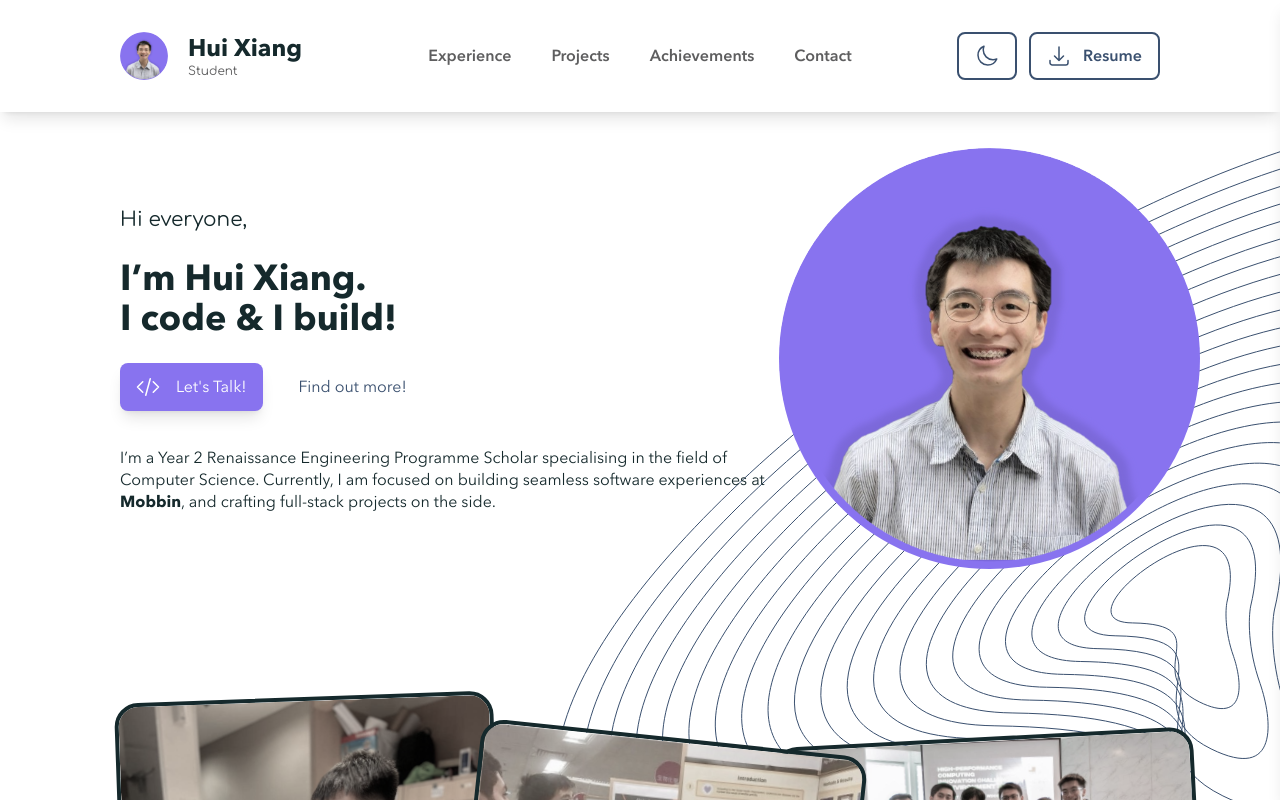
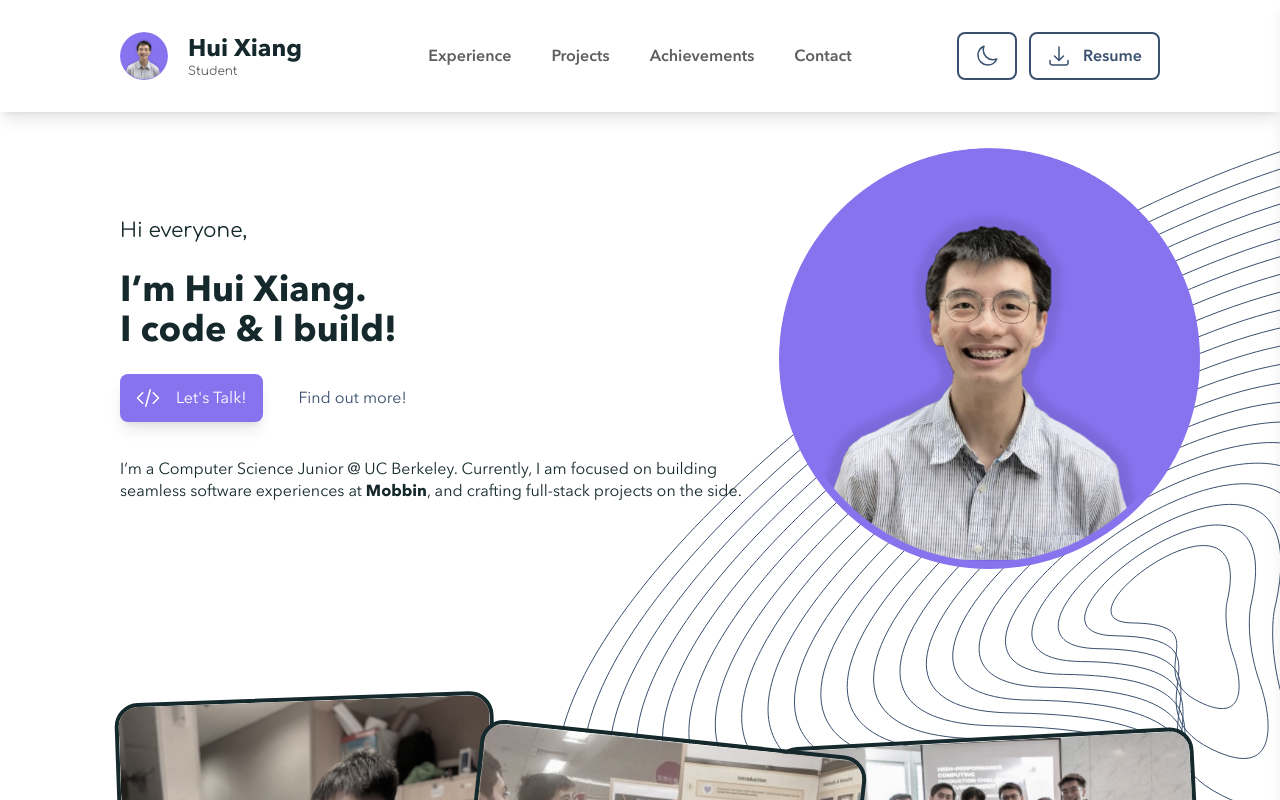
Before and after one commit to chayhuixiang/chayhuixiang-portfolio, a Next.js app: page / in a window 1280 px wide. Shown: the top 800 px of the page. Built offline with nearby package versions, Linux system fonts and the light colour scheme.

Commit message:
Feat: Update information

```diff
--- a/app/head.tsx
+++ b/app/head.tsx
@@ -1,8 +1,7 @@
 export default function Head() {
   const seo = {
     title: "Chay Hui Xiang",
-    description:
-      "Chay Hui Xiang is a Year 2 Renaissance Engineering Programme Scholar specialising in the field of Computer Science.",
+    description: "Chay Hui Xiang is a Computer Science Junior @ UC Berkeley.",
     image: "https://chayhuixiang.com/images/about/avatar.png",
     url: "https://chayhuixiang.com",
   };
@@ -21,7 +20,7 @@ export default function Head() {
       <meta charSet="UTF-8" />
       <meta
         name="description"
-        content="Chay Hui Xiang is a Year 2 Renaissance Engineering Programme Scholar specialising in the field of Computer Science."
+        content="Chay Hui Xiang is a Computer Science Junior @ UC Berkeley."
       />
 
       <meta property="og:title" content={seo.title} />
--- a/app/page.tsx
+++ b/app/page.tsx
@@ -40,8 +40,7 @@ const About = async () => {
                 {/* <Avatar className='relative hidden sm:block lg:hidden flex-shrink' width={192} height={192} /> */}
               </div>
               <p className="text-center sm:text-left">
-                I’m a Year 2 Renaissance Engineering Programme Scholar
-                specialising in the field of Computer Science. Currently, I am
+                I’m a Computer Science Junior @ UC Berkeley. Currently, I am
                 focused on building seamless software experiences at{" "}
                 <a
                   href="https://www.mobbin.com/"
```
Also changed, not shown: 1 other file (tests, documents, lock files or other folders).
